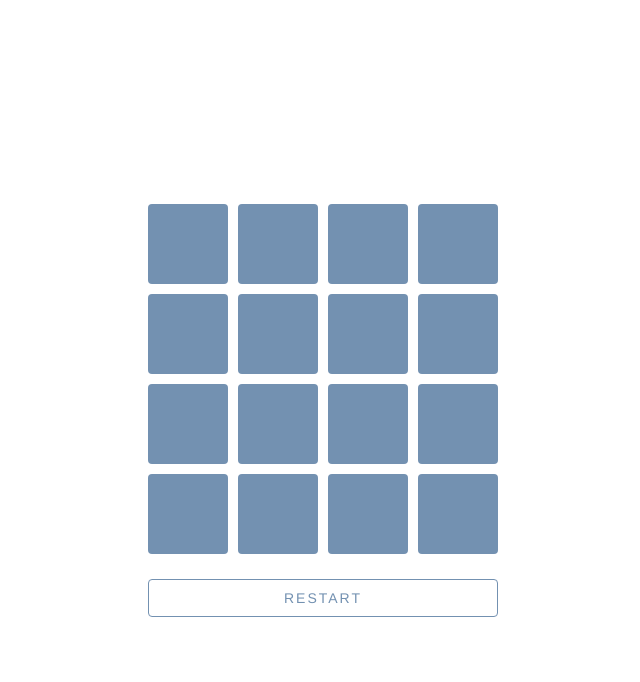
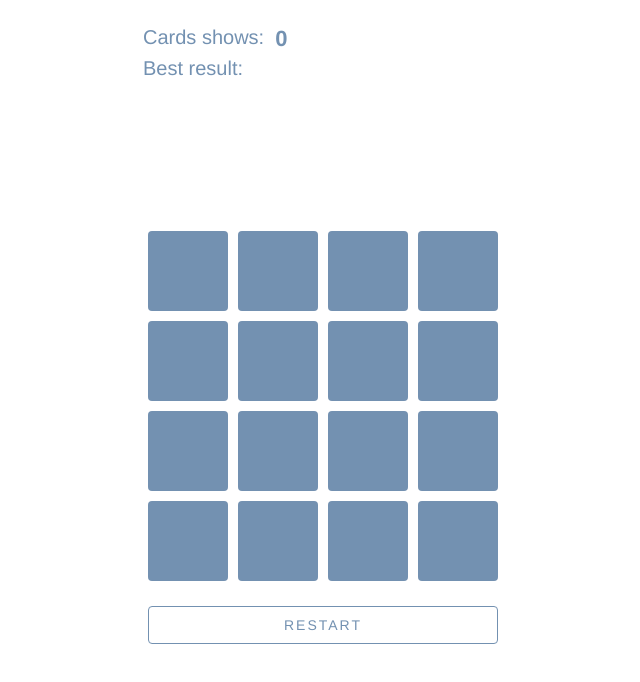
Before and after one commit to Krivoruchko-Anna/memory_cards, a Vue app: page / in a window 1280 px wide. Shown: the top 682 px of the page, without its empty margins (317-957 px from the left). Built offline with nearby package versions, Linux system fonts and the light colour scheme.

Commit message:
add best result

```diff
--- a/src/components/Card.vue
+++ b/src/components/Card.vue
@@ -29,6 +29,10 @@ export default {
     width: 50px;
     height: 50px;
   }
+
+  &:hover {
+    background-color: #96b1d2;
+  }
 }
 
 .hidden {
--- a/src/components/Cards.vue
+++ b/src/components/Cards.vue
@@ -1,12 +1,19 @@
 <template>
-  <div class="cards_wrapper">
-    <div class="cards">
-      <app-card @click="onCardClick(card)" v-for="(card, i) in shuffledNumbers" :card="card" :key="i"></app-card>
+  <div>
+    <div class="clicks">
+      <div class="title">Cards shows: &nbsp; <span>{{ this.numberOfClicks }}</span></div>
+      <div class="title">Best result: &nbsp; <span>{{ this.bestResult }}</span></div>
     </div>
 
-    <div v-if="endOfTheGame" class="congratulations">Congratulations!<span>You found all pairs</span></div>
-    <div @click="restartTheGame" class="btn">Restart</div>
+    <div class="cards_wrapper">
+      <div class="cards">
+        <app-card @click="onCardClick(card)" v-for="(card, i) in shuffledNumbers" :card="card" :key="i"></app-card>
+      </div>
 
+      <div v-if="endOfTheGame" class="congratulations">Congratulations!<span>You found all pairs</span></div>
+      <div @click="restartTheGame" class="btn">Restart</div>
+
+    </div>
   </div>
 </template>
 
@@ -45,7 +52,9 @@ export default {
       currentId: null,
       newCurrentCard: null,
       newCurrentId: null,
-      endOfTheGame: false
+      endOfTheGame: false,
+      numberOfClicks: 0,
+      bestResult: null
     }
   },
 
@@ -59,10 +68,11 @@ export default {
 
   methods: {
     onCardClick(card) {
-
       if (card.clickable && !card.open) {
         card.backSide = false;
         card.animated = true;
+        this.numberOfClicks++;
+        console.log(this.numberOfClicks);
 
         if (!this.currentCard) {
           this.currentCard = card.number;
@@ -86,14 +96,17 @@ export default {
 
     lockOpenedCardsWithNumber(number) {
       this.shuffledNumbers.map(item => {
-
-        if (item.number === number) {
+        if (item.number === number && item.number === this.newCurrentCard) {
           item.clickable = false;
           item.backSide = false;
           item.open = true;
 
           if (this.checkRestCards.length === 0) {
             this.endOfTheGame = true;
+
+            if (!this.bestResult || this.numberOfClicks < this.bestResult) {
+              this.bestResult = this.numberOfClicks;
+            }
           }
         }
       })
@@ -110,7 +123,7 @@ export default {
 
         this.shuffledNumbers.map(item => {
           item.clickable = true;
-        })
+        });
       }, 2000)
     },
 
@@ -128,6 +141,8 @@ export default {
 
       this.shuffleCards();
       this.endOfTheGame = false;
+      this.numberOfClicks = 0;
+
     }
   },
 
@@ -142,18 +157,20 @@ export default {
   display: flex;
   flex-direction: column;
   align-items: center;
+  justify-content: center;
   transition: .9s all;
+  height: calc(100vh - 90px);
+  width: 360px;
+
+  @media (max-width: 500px) {
+    width: 320px;
+  }
 }
 
 .cards {
   display: flex;
   flex-wrap: wrap;
-  width: 360px;
   transition: .9s all;
-
-  @media (max-width: 500px) {
-    width: 320px;
-  }
 }
 
 .congratulations {
@@ -211,6 +228,27 @@ export default {
   }
 }
 
+.title {
+  display: flex;
+  justify-content: flex-start;
+  align-items: flex-start;
+  font-size: 20px;
+  color: #7391b1;
+
+  &:first-child {
+    margin-top: 18px;
+  }
+
+  &:last-child {
+    margin-top: 5px;
+  }
+
+  span {
+    font-weight: bold;
+    font-size: 22px;
+  }
+}
+
 @keyframes fadeUp {
   from {
     transform: translateY(40px);
--- a/src/views/Home.vue
+++ b/src/views/Home.vue
@@ -20,6 +20,5 @@ export default {
   display: flex;
   justify-content: center;
   align-items: center;
-  height: 100vh;
 }
 </style>
```
